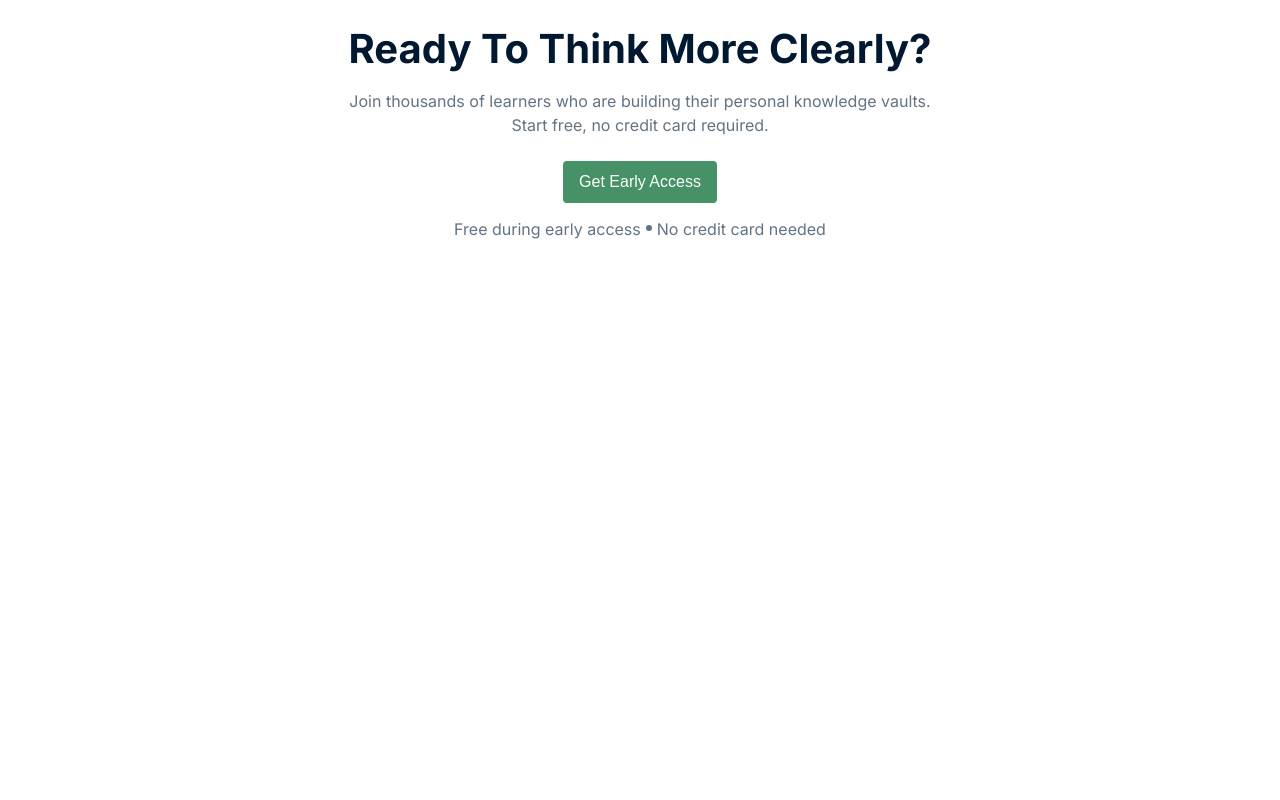
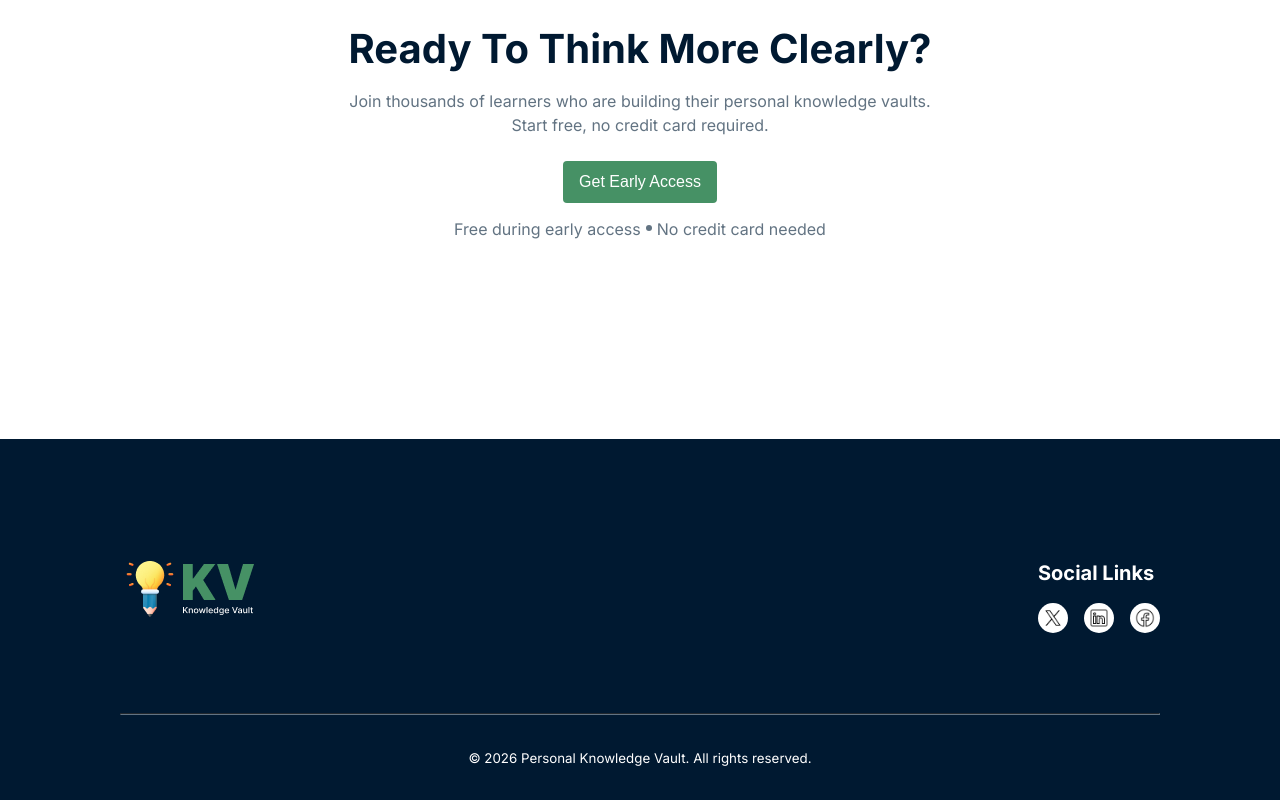
Before and after one commit to rashedulislam595/B13-Assignment-1, a plain HTML site: page index.html in a window 1280 px wide. Shown: the part 2399-3199 px from the top of the page. Before the commit the page ends 2838 px from the top, so only its background shows below. Drawn offline with Linux system fonts and the light colour scheme.

Commit message:
added by footer section

```diff
--- a/index.html
+++ b/index.html
@@ -118,6 +118,26 @@
         </div>
     </section>
 
+    <footer>
+        <div class="footer-container">
+            <div class="footer-logo">
+                <img src="./assets/logo-footer.png" alt="footer-logo">
+            </div>
+            <div class="social-info">
+                <h3>Social Links</h3>
+                <div class="icons">
+                    <div class="icon-circle"><a href=""><img src="./assets/x-social.png" alt=""></a></div>
+
+                    <div class="icon-circle"><a href=""><img src="./assets/linkdin.png" alt=""></a></div>
+
+                    <div class="icon-circle"><a href=""><img src="./assets/facebook.png" alt=""></a></div>
+                </div>
+            </div>
+        </div>
+        <hr>
+        <p><small>&copy 2026 Personal Knowledge Vault. All rights reserved.</small></p>
+    </footer>
+
 </body>
 
 </html>
--- a/styles/style.css
+++ b/styles/style.css
@@ -19,6 +19,14 @@
     font-size: 16px;
     font-weight: 600px;
     cursor: pointer;
+}
+
+.btn:hover{
+    /* background-color: rgba(32, 32, 236, 0.719); */
+    background: none;
+    color:black;
+    border: 1px solid #30B868;
+    border-radius: 4px;
 }
 
 .paragraph{
@@ -124,6 +132,11 @@ header nav .menu-items a{
     border: 1px solid #FFFFFF;
     border-radius: 4px;
     cursor: pointer;
+}
+
+.benner-section .button .work-btn:hover{
+    background-color: #469165;
+    border: none;
 }
 
 
@@ -249,3 +262,57 @@ header nav .menu-items a{
     margin-top: 22px;
 
 }
+
+footer{
+    max-width: 1600px;
+    padding: 120px 120px 30px;
+    background-color: #001931;
+
+}
+
+footer .footer-container{
+    display: flex;
+    justify-content: space-between;
+    margin-bottom: 80px;
+}
+
+footer .footer-container .social-info h3{
+    font-size: 20px;
+    font-weight: 500px;
+    line-height: 28px;
+    color: #FFFFFF;
+    margin-bottom: 16px;
+}
+
+.footer-container .social-info .icons a img{
+    width: 20px;
+    height: 20px;
+    margin: 5px;
+
+}
+
+.footer-container .social-info .icons{
+    display: flex;
+    align-items: center;
+    gap: 16px;
+}
+
+.icon-circle{
+    width: 30px;
+    height: 30px;
+    background-color: #FFFFFF;
+    border-radius: 50%;
+}
+
+footer p{
+    color: #FFFFFF;
+    text-align: center;
+    margin-top: 30px;
+    font-size: 16px;
+    font-weight: 400px;
+    line-height: 24px;
+}
+
+footer hr{
+    border-color: #627382;
+}
```
Also changed, not shown: assets/facebook.png (added), assets/linkdin.png (added), assets/x-social.png (added).
